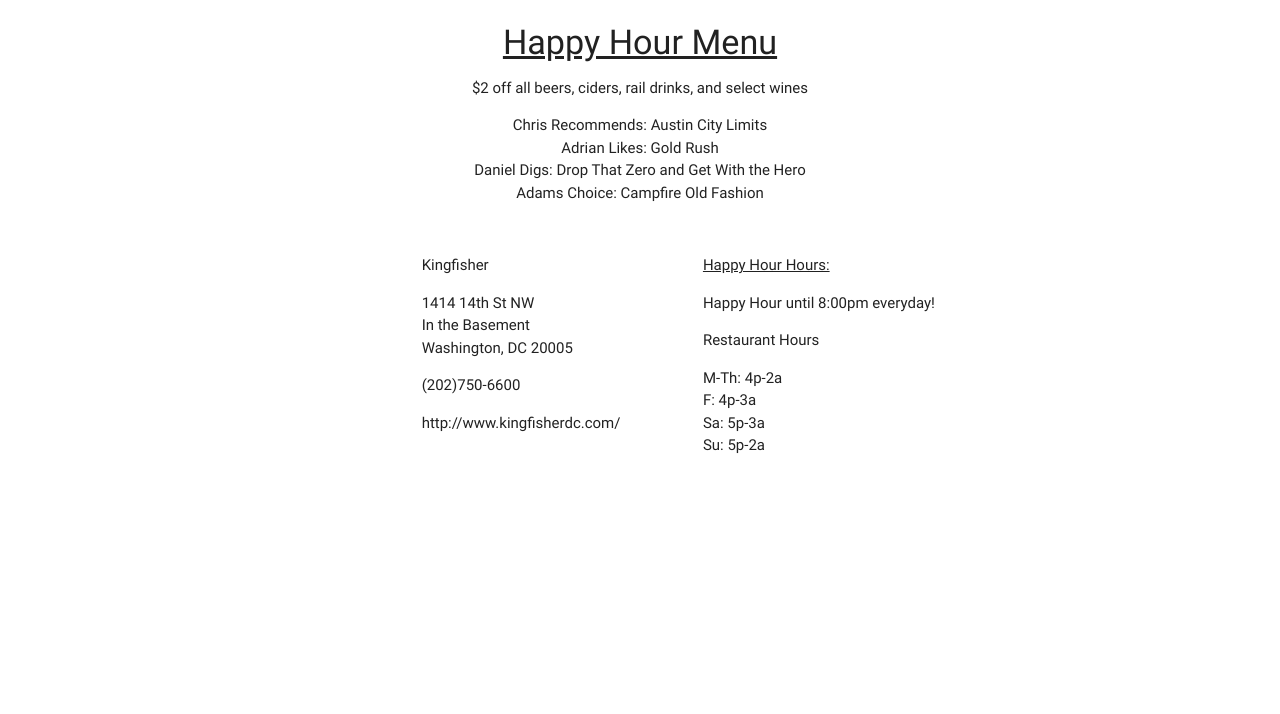
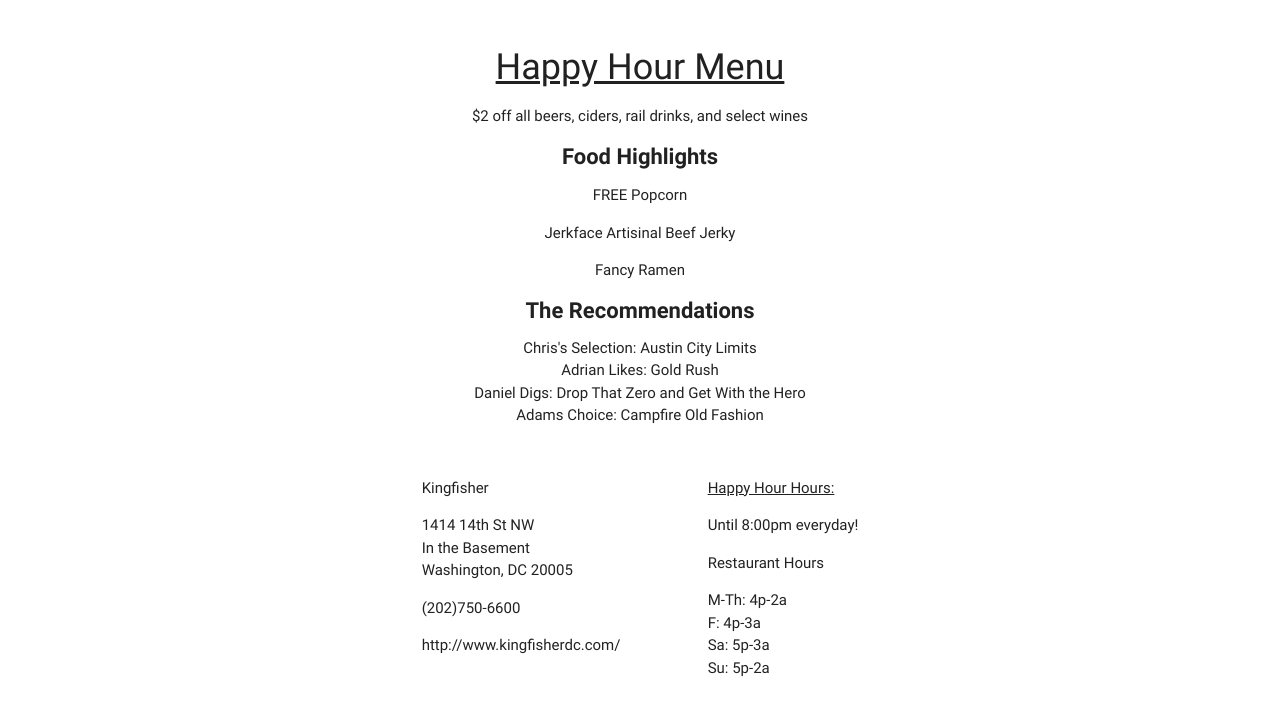
Before and after one commit to Daniibooii/happy-hour, a plain HTML site: page restaurant.html in a window 1280 px wide. Shown: the part 167-881 px from the top of the page. Before the commit the page ends 800 px from the top, so only its background shows below. Drawn offline with nearby package versions, Linux system fonts and the light colour scheme.

Commit message:
restaurant html

```diff
--- a/restaurant.html
+++ b/restaurant.html
@@ -16,6 +16,15 @@
 
           .hours {
               float: right;
+          }
+
+          h3 {
+              font-size: 36px;
+          }
+
+          h4 {
+              font-size: 22px;
+              font-weight: bold;
           }
 
     </style>
@@ -37,12 +46,17 @@
         <div class="col s8">
             <div class="menu">
             <!--Restaurant Name-->
-            <h3>Kingfisher</h3>
+            <h2>Kingfisher</h2>
             <br>
-            <h4><u>Happy Hour Menu</u></h4>
+            <h3><u>Happy Hour Menu</u></h3>
             <p>$2 off all beers, ciders, rail drinks, and select wines</p>
             <ul>
-                <li>Chris Recommends: Austin City Limits</li>
+            <h4>Food Highlights</h4>
+            <p>FREE Popcorn</p>
+            <p>Jerkface Artisinal Beef Jerky</p>
+            <p>Fancy Ramen</p>
+            <h4>The Recommendations</h4>
+                <li>Chris's Selection: Austin City Limits</li>
                 <li>Adrian Likes: Gold Rush</li>
                 <li>Daniel Digs: Drop That Zero and Get With the Hero</li>
                 <li>Adams Choice: Campfire Old Fashion</li>
@@ -64,10 +78,10 @@
             <p>(202)750-6600</p>
             <p>http://www.kingfisherdc.com/</p>
         </div>
-        <div class="col s4">
+        <div class="col s3">
             <div class="hours">
             <p><u>Happy Hour Hours:</u></p>
-            <p>Happy Hour until 8:00pm everyday!</p>
+            <p>Until 8:00pm everyday!</p>
             <p>Restaurant Hours</p>
             <ul>
                 <li>M-Th: 4p-2a</li>
@@ -77,7 +91,7 @@
             </ul>
             </div>
         </div>
-        <div class="col s2"></div>
+        <div class="col s3"></div>
     </div>
 </div>
 
```
Lines whose indentation alone changed are shown as unchanged.
